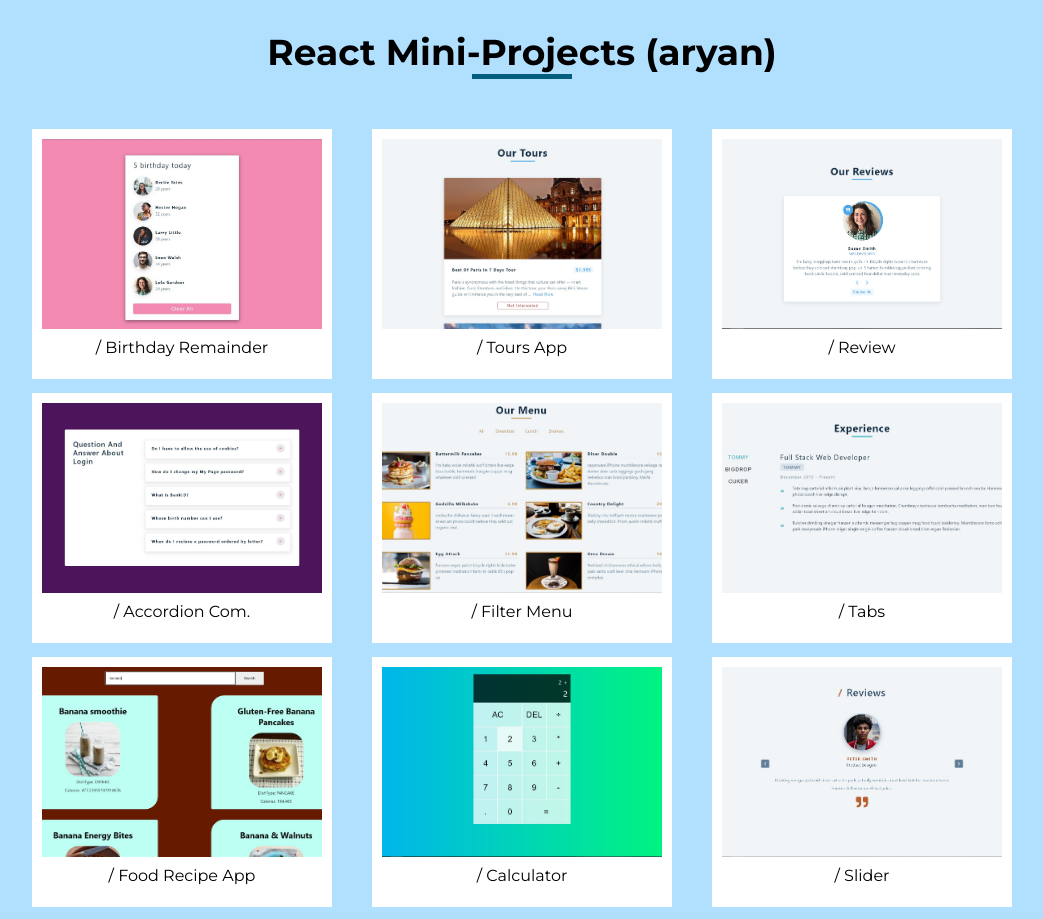
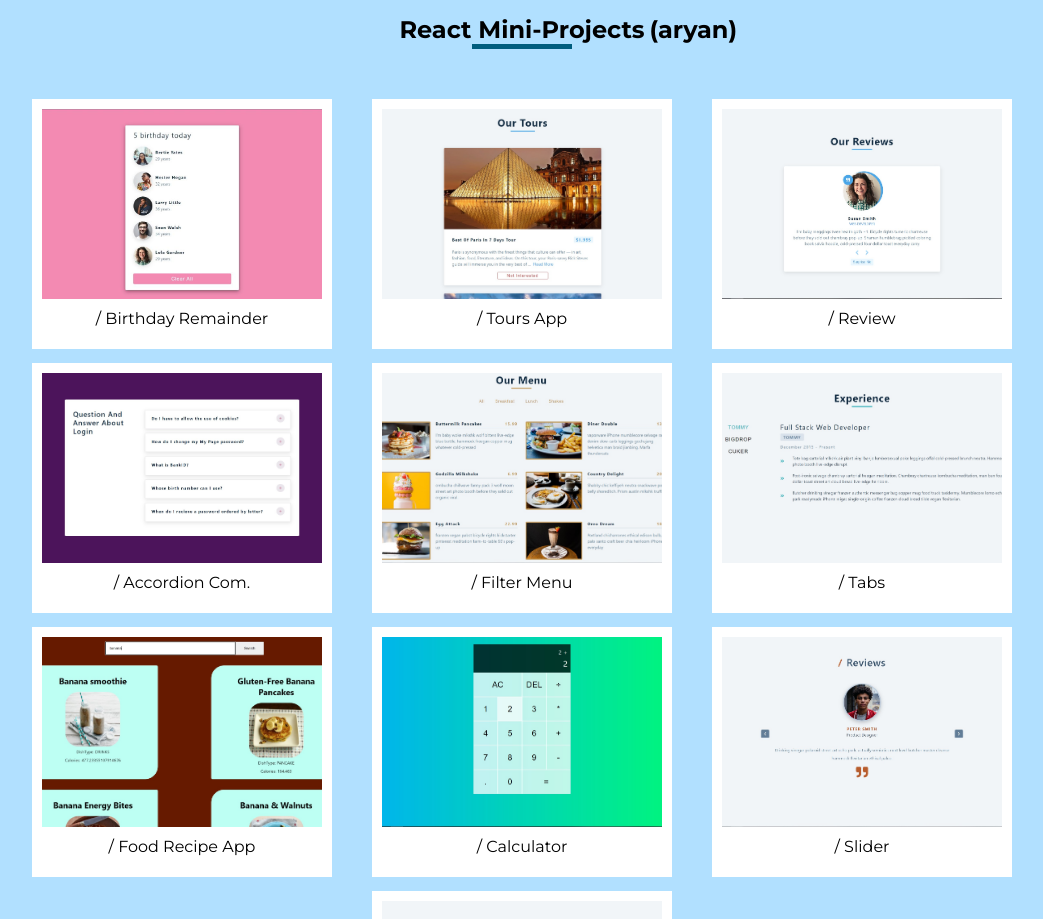
Before and after one commit to aryan015/React_Project_Website, a plain HTML site: page index.html in a window 1280 px wide. Shown: the top 919 px of the page, without its empty margins (118-1161 px from the left). Drawn offline with Linux system fonts and the light colour scheme.

Commit message:
fix header

```diff
--- a/index.html
+++ b/index.html
@@ -2,10 +2,7 @@
 <html lang="eng">
   <head>
     <meta charset="utf-8" />
-    <meta
-      name="viewport"
-      content="device-width=initial-width initial-scale=1"
-    />
+    <meta content="width=device-width initial-scale=1" name="viewport"/>
     <link rel="preconnect" href="https://fonts.googleapis.com" />
     <link rel="preconnect" href="https://fonts.gstatic.com" crossorigin />
     <link
@@ -20,7 +17,7 @@
       <section>
         <header>
           <div class="title">
-            <h1>React Mini-Projects (aryan)</h1>
+            <h1>React Mini-Projects <span class='sub-title'>(aryan)</span></h1>
             <div class="underline"></div>
           </div>
         </header>
@@ -72,7 +69,7 @@
           </a>
           <a href="https://endearing-axolotl-c3ff02.netlify.app/">
             <div class="box">
-              <span class="project-name">/ Lorem Ipsum generator   </span>
+              <span class="project-name">/ Lorem Ipsum generator </span>
             </div>
           </a>
         </div>
--- a/style.css
+++ b/style.css
@@ -8,19 +8,18 @@ body {
   min-height: 100vh;
   background-color: rgb(177, 224, 255);
 }
-header {
-  text-align: center;
-  font-size: 1.5rem;
-  /* color: */
-}
+
 .title {
-  width: 1000px;
+  text-align:center;
   margin: auto;
   position: relative;
   margin-bottom: 50px;
 }
 .title h1 {
-  margin-bottom: 0;
+  margin:0 auto;
+  margin-top:15px;
+  position: relative;
+  width:500px;
 }
 .underline {
   width: 100px;
@@ -29,6 +28,14 @@ header {
   position: absolute;
   left: 50%;
   transform: translateX(-50%);
+}
+.sub-title{
+  position: absolute;
+  right:35px;
+  top:0px;
+}
+.box-container{
+  width:100%;
 }
 .box {
   display: inline-block;
@@ -106,10 +113,11 @@ header {
   text-align: center;
 }
 .container {
-  margin: 0 50px;
+
 }
 .box-container {
   display: flex;
   flex-wrap: wrap;
   justify-content: center;
+  width:100vw;
 }
```
